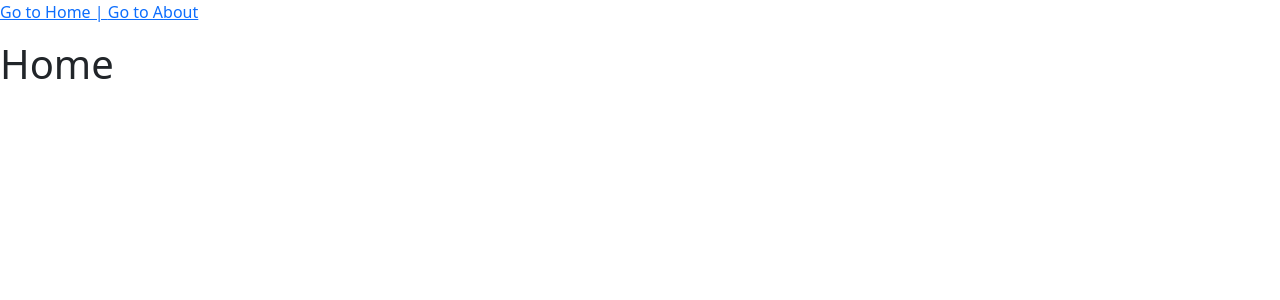
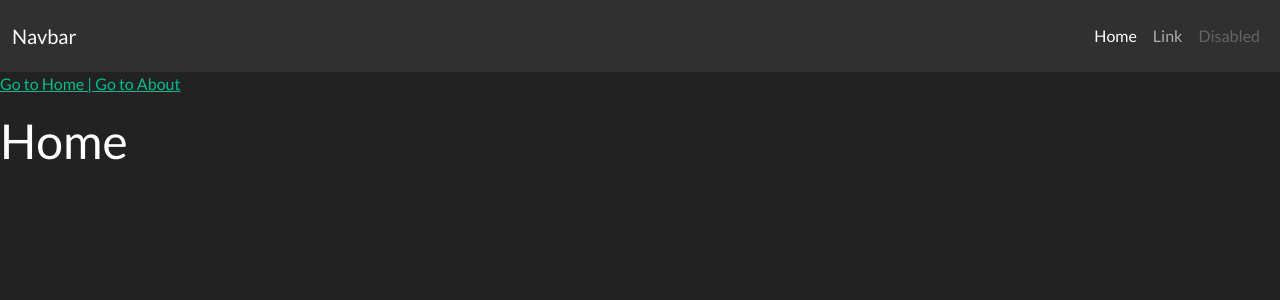
Before and after one commit to kodevue/vueapp1, a Vue app: page / in a window 1280 px wide. Shown: the top 300 px of the page. Built offline with nearby package versions, Linux system fonts and the light colour scheme.

Commit message:
boostwarch

```diff
--- a/package.json
+++ b/package.json
@@ -11,6 +11,7 @@
   },
   "dependencies": {
     "bootstrap": "^5.3.0",
+    "bootswatch": "^5.3.0",
     "vue": "^3.3.4",
     "vue-router": "^4.2.2"
   },
--- a/src/App.vue
+++ b/src/App.vue
@@ -1,4 +1,5 @@
 <script setup>
+import AppNavar from './components/AppNavar.vue'
 import { provide } from 'vue'
 
 provide('message', 'hello!')
@@ -6,6 +7,7 @@ provide('message', 'hello!')
 
 
 <template>
+  <AppNavar />
   <p>
     <router-link to="/">Go to Home | </router-link>
     <router-link to="/about">Go to About</router-link>
--- a/src/assets/main.css
+++ b/src/assets/main.css
@@ -1,2 +1,2 @@
 @import './base.css';
-@import 'bootstrap/dist/css/bootstrap.css';
+@import 'bootswatch/dist/darkly/bootstrap.css';
```
Also changed, not shown: 1 other file (tests, documents, lock files or other folders).
